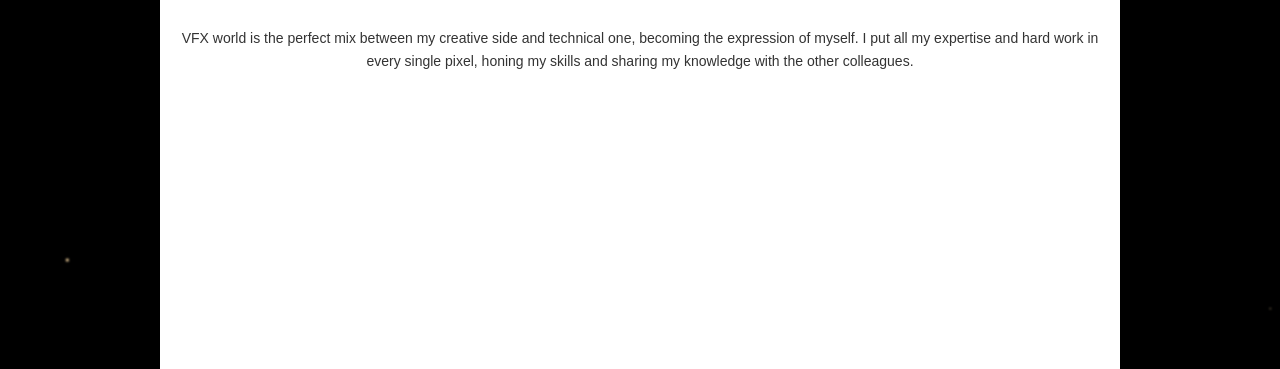
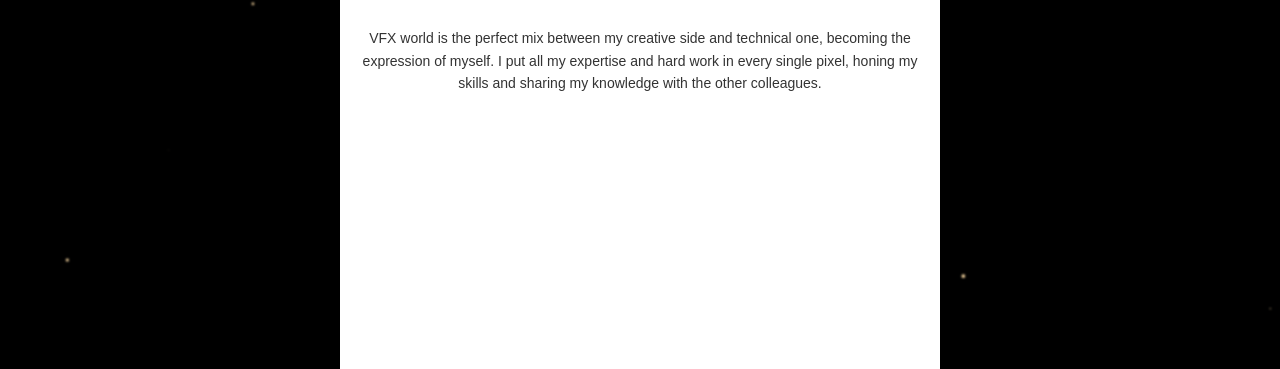
Before and after one commit to KnotKrupal/link, a plain HTML site: page index.html in a window 1280 px wide. Shown: the part 300-669 px from the top of the page. Drawn offline with Linux system fonts and the light colour scheme.

Commit message:
Update style.css

```diff
--- a/style.css
+++ b/style.css
@@ -18,7 +18,7 @@ body:before {
     content: "";
     height: 0px;
     padding: 0px;
-    border: 150em solid skyblue;
+    border: 150em solid #72747a;
 	position: absolute;
 	left: 50%;
 	top: 100%;
@@ -456,6 +456,7 @@ p {
 	}
 	100% {
 		width: 75%;
+        max-width: 600px;
 		height: 85%;
 		background: #FFFFFF;
 		border-radius: 40px;
```
